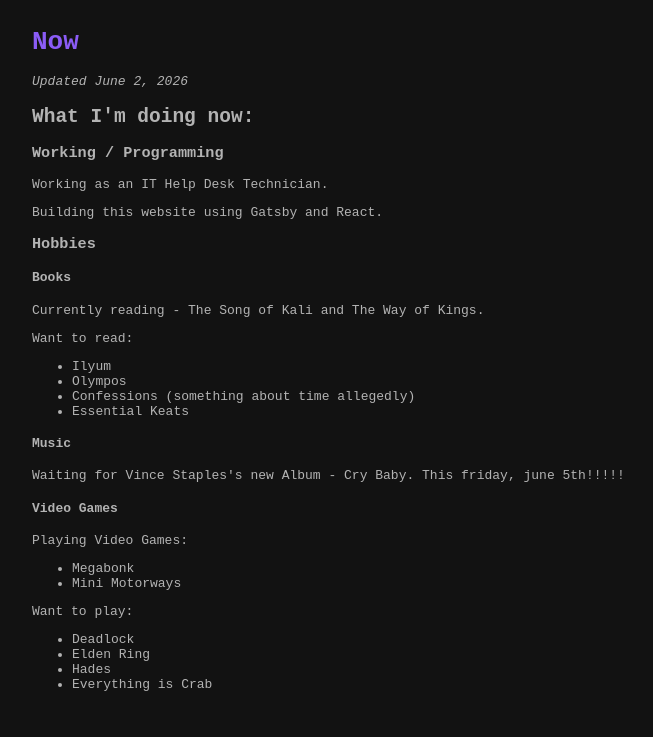
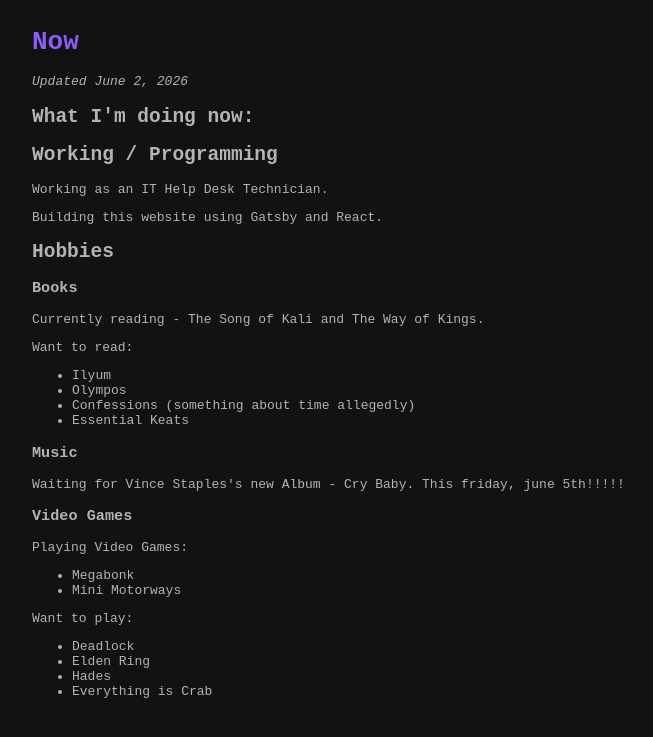
Before and after one commit to nstitely/personal-website, a Gatsby site in the folder garden/: page /now in a window 1280 px wide. Shown: the part 121-858 px from the top of the page, without its empty margins (208-861 px from the left). Built offline with nearby package versions, Linux system fonts and the light colour scheme; Gatsby itself is replaced by a stand-in of ours.

Commit message:
Update now page

```diff
--- a/garden/src/pages/now.js
+++ b/garden/src/pages/now.js
@@ -15,14 +15,14 @@
 
       <h2>What I'm doing now:</h2>
 
-      <h3>Working / Programming</h3>
+      <h2>Working / Programming</h2>
 
       <p>Working as an IT Help Desk Technician.</p>
       <p>Building this website using Gatsby and React.</p>
 
-      <h3>Hobbies</h3>
+      <h2>Hobbies</h2>
 
-      <h4>Books</h4>
+      <h3>Books</h3>
 
       <p>Currently reading - The Song of Kali and The Way of Kings.</p>
       <p>Want to read:</p>
@@ -33,11 +33,11 @@
         <li>Essential Keats</li>
       </ul>
 
-      <h4>Music</h4>
+      <h3>Music</h3>
 
       <p>Waiting for Vince Staples's new Album - Cry Baby. This friday, june 5th!!!!!</p>
 
-      <h4>Video Games</h4>
+      <h3>Video Games</h3>
 
       <p>Playing Video Games:</p>
       <ul>
```
